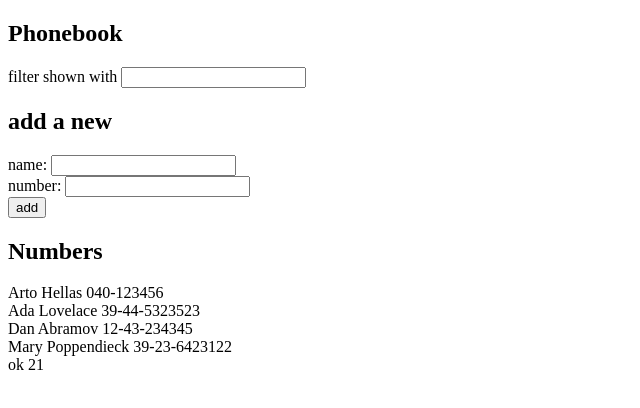
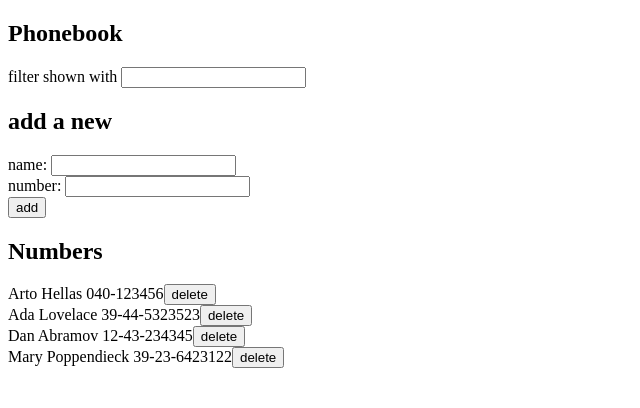
Before and after one commit to harsha12a/fullstackopen, a React (Vite) app in the folder part2/phonebook/: page / in a window 1280 px wide. Shown: the top 408 px of the page, without its empty margins (0-640 px from the left). Built offline with nearby package versions, Linux system fonts and the light colour scheme; data requests are answered from the project's data file.

Commit message:
part2 2.14

```diff
--- a/part2/phonebook/db.json
+++ b/part2/phonebook/db.json
@@ -19,11 +19,6 @@
       "name": "Mary Poppendieck",
       "number": "39-23-6423122",
       "id": "4"
-    },
-    {
-      "id": "553d",
-      "name": "ok",
-      "number": "21"
     }
   ]
 }
--- a/part2/phonebook/src/App.jsx
+++ b/part2/phonebook/src/App.jsx
@@ -2,21 +2,22 @@
 import Filter from "./components/Filter";
 import PersonForm from "./components/PersonForm";
 import Persons from "./components/Persons";
-import axios from "axios";
 import personService from "./services/persons";
 const App = () => {
   useEffect(() => {
-    personService.getAll()
+    personService
+      .getAll()
       .then((response) => {
         setPersons(response);
       })
-      .catch((err) => console.log(err))
+      .catch((err) => console.log(err));
   }, []);
   const [persons, setPersons] = useState([]);
   const [newName, setNewName] = useState("");
   const [newNumber, setNewNumber] = useState("");
   const [filter, setFilter] = useState("");
   const setName = (obj) => {
+    obj.preventDefault();
     let newObj = {
       name: newName,
       number: newNumber,
@@ -24,11 +25,15 @@
     let user = persons.filter((person) => person.name === newObj.name);
     if (user.length > 0)
       return alert(`${newName} is already added to phonebook`);
-    else {
-      setPersons(persons.concat(newObj));
-      setNewName("");
-      setNewNumber("");
-    }
+
+    personService
+      .create(newObj)
+      .then((response) => {
+        setPersons(persons.concat(response));
+        setNewName("");
+        setNewNumber("");
+      })
+      .catch((err) => console.log(err));
   };
   let personFilter =
     filter === ""
@@ -44,8 +49,6 @@
 
       <h2>add a new</h2>
       <PersonForm
-        persons={persons}
-        setPersons={setPersons}
         setName={setName}
         newName={newName}
         changes={changes}
@@ -54,7 +57,7 @@
       />
 
       <h2>Numbers</h2>
-      <Persons personFilter={personFilter} />
+      <Persons personFilter={personFilter} setPersons={setPersons} />
     </div>
   );
 };
--- a/part2/phonebook/src/components/PersonForm.jsx
+++ b/part2/phonebook/src/components/PersonForm.jsx
@@ -1,31 +1,27 @@
-import React from 'react'
-import personService from '../services/persons';
-function PersonForm({persons, setPersons, setName, changes, changeNo, newName, newNumber}) {
+import React from "react";
+function PersonForm({
+  setName,
+  changes,
+  changeNo,
+  newName,
+  newNumber,
+}) {
   const newEntry = async (obj) => {
-    obj.preventDefault();
-    let newObj = {
-      name: newName,
-      number: newNumber
-    }
-    setName(newObj)
-    !persons.filter(per => per.name === newObj.name).length > 0 &&
-    personService.create(newObj)
-      .then()
-      .catch((err) => console.log(err))
-  }
+    setName(obj);
+  };
   return (
     <form onSubmit={newEntry}>
       <div>
         name: <input value={newName} onChange={changes} />
       </div>
       <div>
-          number: <input value={newNumber} onChange={changeNo}/>
+        number: <input value={newNumber} onChange={changeNo} />
       </div>
       <div>
         <button type="submit">add</button>
       </div>
     </form>
-  )
+  );
 }
 
-export default PersonForm
+export default PersonForm;
--- a/part2/phonebook/src/components/Persons.jsx
+++ b/part2/phonebook/src/components/Persons.jsx
@@ -1,13 +1,26 @@
-import React from 'react'
-
-function Persons({personFilter}) {
+import React from "react";
+import personService from "../services/persons";
+function Persons({ personFilter, setPersons }) {
+  const delPerson = (event) => {
+    if (window.confirm(`Delete ${event.name}?`)) {
+      personService
+        .remove(event.id)
+        .then(() => {
+          setPersons((prev) => prev.filter((p) => p.id !== event.id));
+        })
+        .catch((err) => console.log(err));
+    }
+  };
   return (
     <div>
-        {personFilter.map((person, i) => (
-          <div key={i}>{person.name} {person.number}</div>
-        ))}
-      </div>
-  )
+      {personFilter.map((person, i) => (
+        <div key={i}>
+          {person.name} {person.number}
+          <button onClick={() => delPerson(person)}>delete</button>
+        </div>
+      ))}
+    </div>
+  );
 }
 
-export default Persons
+export default Persons;
--- a/part2/phonebook/src/services/persons.js
+++ b/part2/phonebook/src/services/persons.js
@@ -13,7 +13,8 @@
 };
 
 const remove = (id) => {
-  return axios.delete(`${baseUrl}/${id}`).then((response) => response.data);
+  let req = axios.delete(`${baseUrl}/${id}`);
+  return req.then((response) => response.data);
 };
 
 const update = (id, newObject) => {
```
Lines whose indentation alone changed are shown as unchanged.
